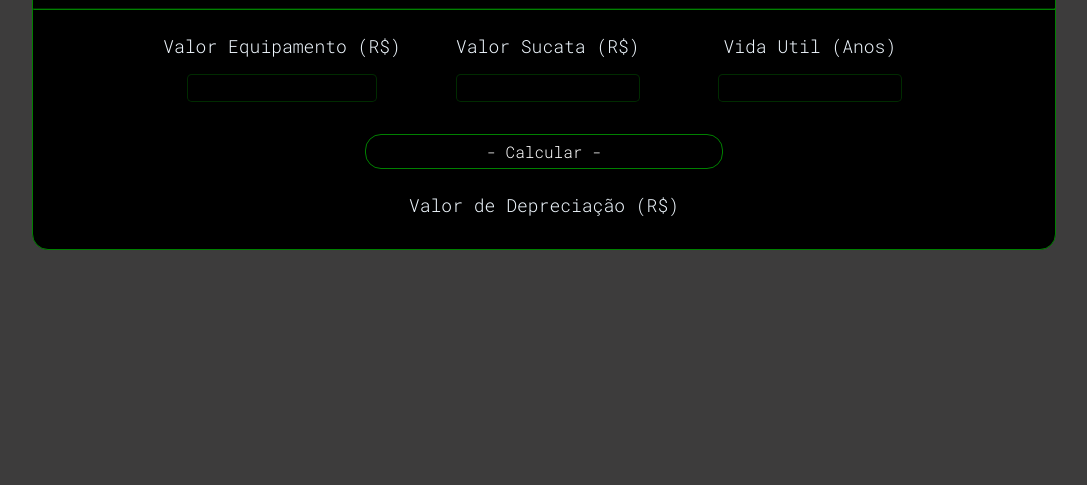
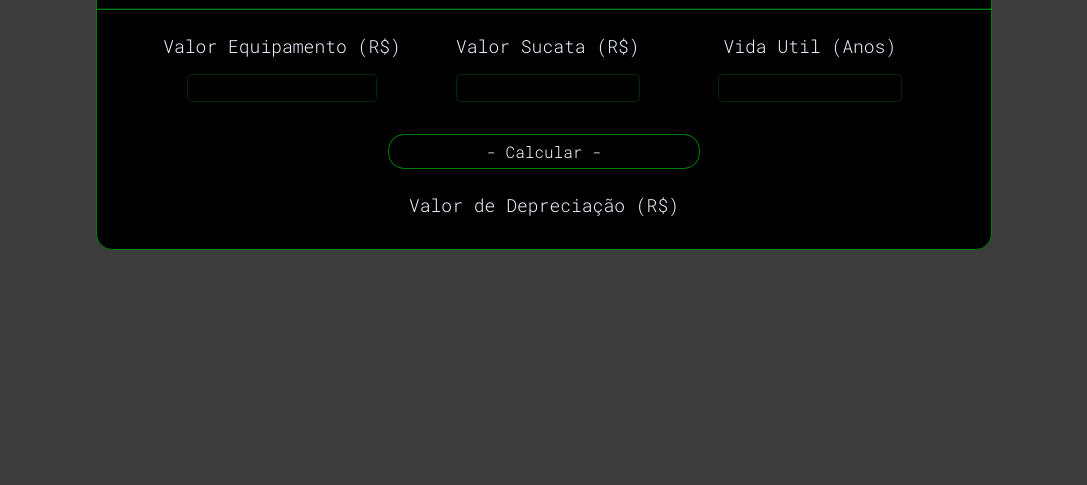
Before and after one commit to RafaJMS/ProjetoCalculadoraDepreciacao, a plain HTML site: page index.html in a window 1280 px wide. Shown: the part 315-800 px from the top of the page, without its empty margins (96-1183 px from the left). Drawn offline with nearby package versions, Linux system fonts and the light colour scheme.

Commit message:
Update style.css

```diff
--- a/assets/css/style.css
+++ b/assets/css/style.css
@@ -43,7 +43,7 @@
 }
 .major-box{
     width: 100%;
-    max-width: 80vw;
+    max-width: 70vw;
     height: 100%;
     display: flex;
     flex-direction: column;
```
